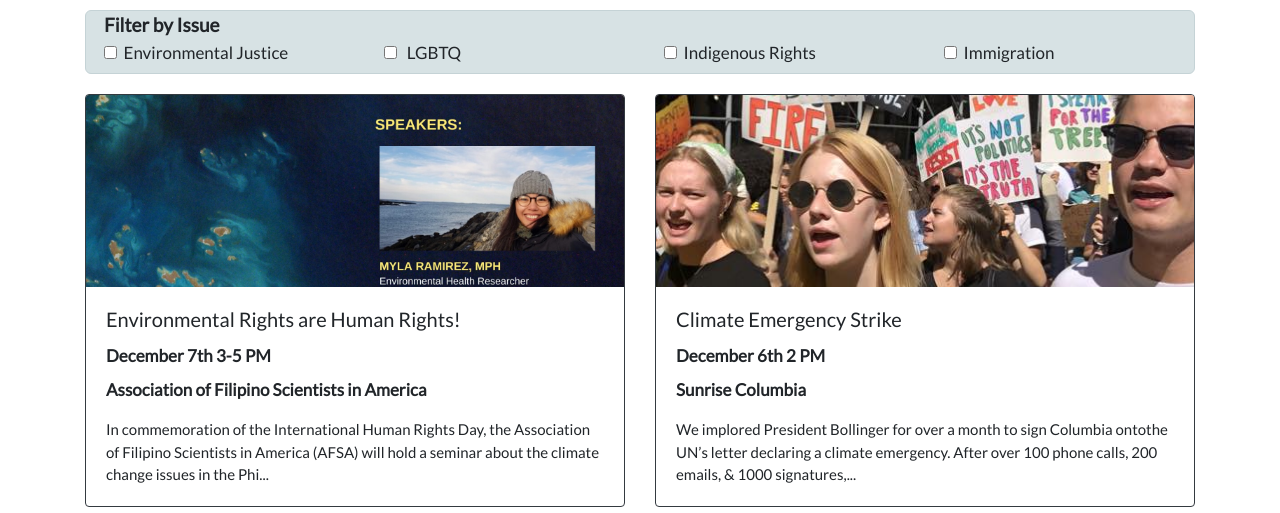
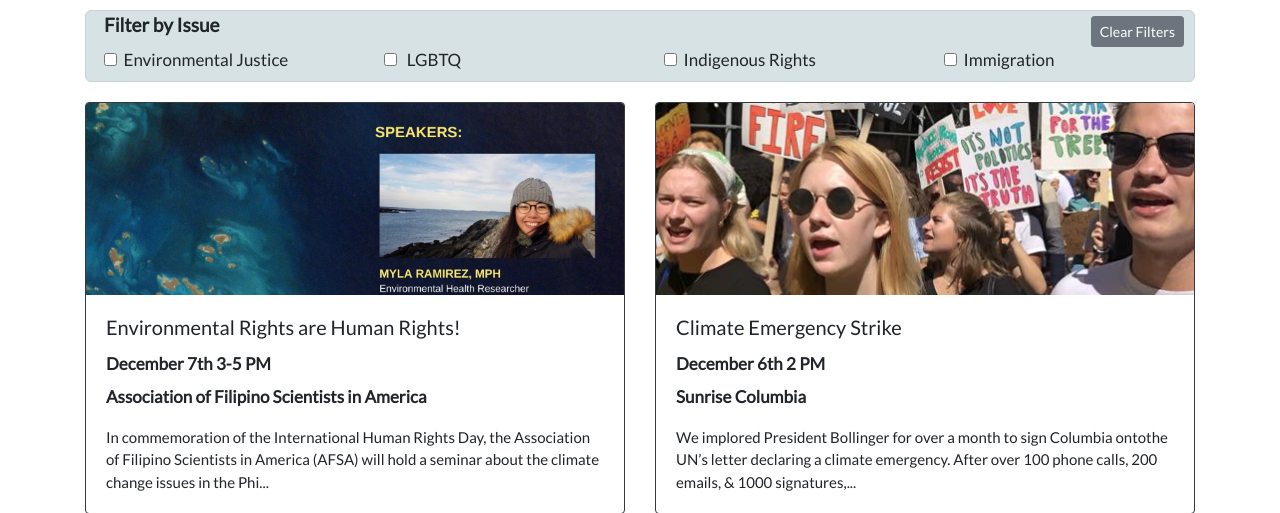
Before and after one commit to JamesDeAntonis/cuimpact, a Flask app: page /view_all in a window 1280 px wide. Shown: the part 117-630 px from the top of the page. Run offline with Flask 2, Linux system fonts and the light colour scheme; some libraries are stand-ins or nearby versions.

Commit message:
Added clear filters button

```diff
--- a/static/view_all.js
+++ b/static/view_all.js
@@ -104,7 +104,7 @@ $(document).ready(function(){
       }
 
       // the event handler!
-      function filterItems(e) {
+      function filterItems() {
           var total_events = []
           if (checkEnv.checked == true) {
               total_events=total_events.concat(environmental_events)
@@ -130,6 +130,10 @@ $(document).ready(function(){
            }
 
       }
+      $("#clearFilters").click(function(){
+          $('input:checkbox').prop('checked', false);
+          filterItems()
+      });
 
       //initial display
       display_events(events);
--- a/templates/layout.html
+++ b/templates/layout.html
@@ -164,6 +164,11 @@
 		.checkBoxes{
 			font-size:17px;
 		}
+		#clearFilters{
+			float:right;
+			margin-right:10px;
+			margin-top:5px;
+		}
 		</style>
 	</head>
 
--- a/templates/view_all.html
+++ b/templates/view_all.html
@@ -12,8 +12,11 @@
    </div>
  <div id="filters">
 	 <div class="row">
-		<div class="col-md-12" id="txtfil">
+		<div class="col-md-10" id="txtfil">
 		Filter by Issue
+		</div>
+		<div class="col-md-2" id="clear">
+			<button type="button" class="btn btn-secondary btn-sm" id="clearFilters">Clear Filters</button>
 		</div>
 	</div>
 	 <div class="row checkBoxes">
@@ -26,7 +29,7 @@
 		<div class="col-md-3">
 		<input type="checkbox" id="indigenous-rights"/><label>&nbsp;&nbsp;Indigenous Rights</label>
 		</div>
-		<div class="col-md-3">
+		<div class="col-md-2">
 		<input type="checkbox" id="immigration"/><label>&nbsp;&nbsp;Immigration</label>
 		</div>
 	</div>
```
